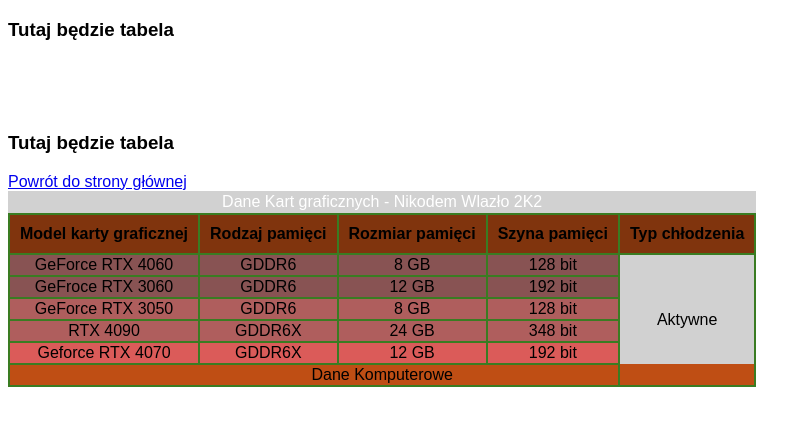
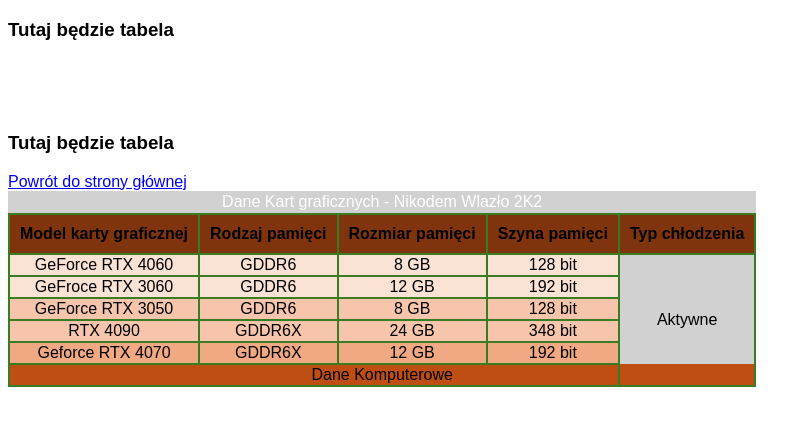
Before and after one commit to Pocisk12/emotkiimie, a plain HTML site: page tabela_wlazło.html in a window 1280 px wide. Shown: the whole page, without its empty margins (0-811 px from the left). Drawn offline with Linux system fonts and the light colour scheme.

Commit message:
Update tabela_wlazło.html

```diff
--- a/tabela_wlazło.html
+++ b/tabela_wlazło.html
@@ -50,15 +50,15 @@
         }
 
         .col-one td {
-            background-color: #885353;
+            background-color: #fae2d5;
         }
 
         .col-two td {
-            background-color: #af5e5d;
+            background-color: #f6c5ac;
         }
 
         .col-three td {
-            background-color: #db5b59;
+            background-color: #f1a983;
         }
 
     </style>
```
